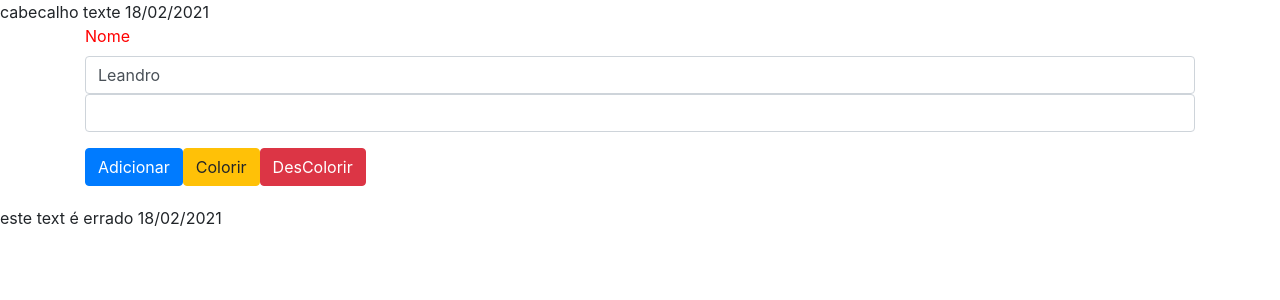
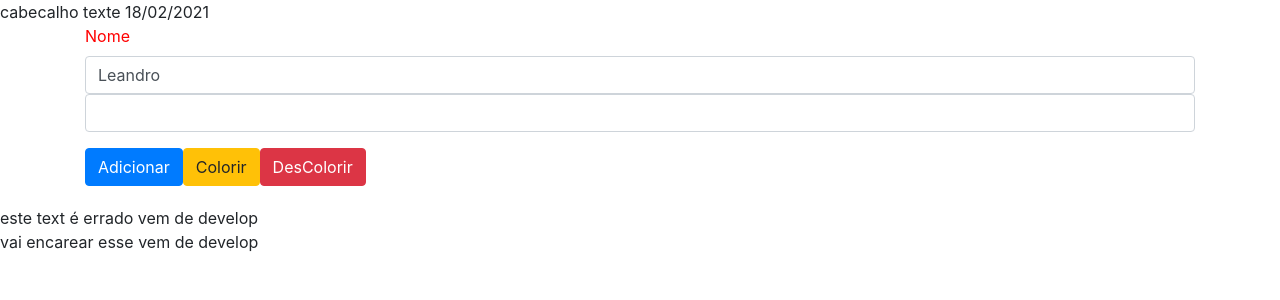
Before and after one commit to leandrocprates/meuprojeto, an Angular app: page / in a window 1280 px wide. Shown: the top 300 px of the page. Built offline with nearby package versions, Linux system fonts and the light colour scheme.

Commit message:
mensagem d develop

```diff
--- a/src/app/app.component.html
+++ b/src/app/app.component.html
@@ -12,8 +12,8 @@
 
 </div>
 
-<div>este text é errado  18/02/2021 </div>
-
+<div>este text é errado vem de develop  </div>
+<div>vai encarear esse vem de develop  </div>
 
 
 <!--
```
